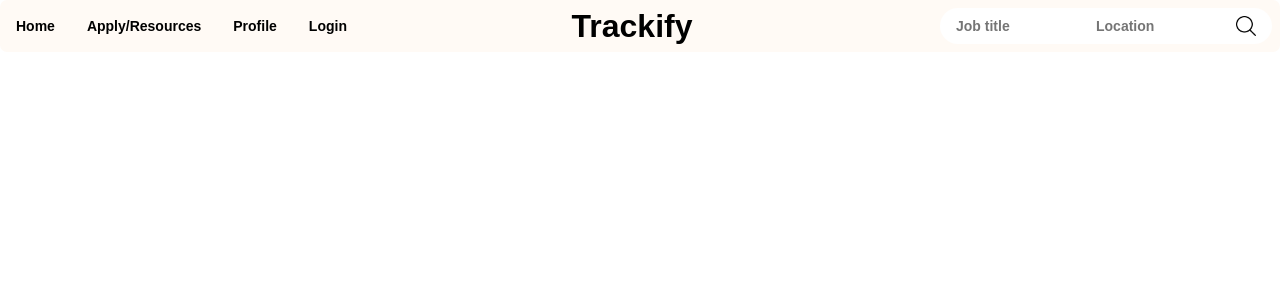
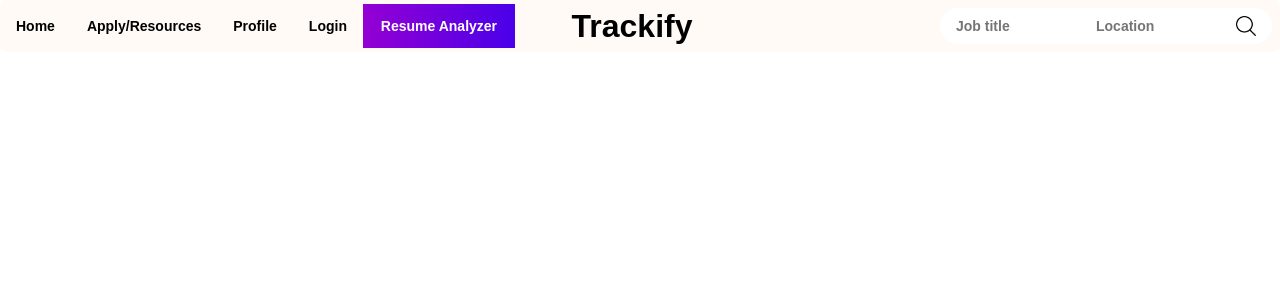
Before and after one commit to mariiaonokhina/trackify, a React (Vite) app: page / in a window 1280 px wide. Shown: the top 300 px of the page. Built offline with nearby package versions, Linux system fonts and the light colour scheme; no server answers.

Commit message:
Added resume analyzer btn to navbar and styled it

```diff
--- a/src/components/Navbar.tsx
+++ b/src/components/Navbar.tsx
@@ -37,6 +37,11 @@ function Navbar() {
           <li>
             <Link to="/login">Login</Link>
           </li>
+		  <li>
+            <Link className="analyzer-btn"
+			to="/resume-analyzer"
+			style={{ width: '120px' }}>Resume Analyzer</Link>
+          </li>
         </ul>
       </div>
 
--- a/src/styles/Navbar.css
+++ b/src/styles/Navbar.css
@@ -39,6 +39,19 @@
 .nav-button a:hover {
 	background-color: #e6e1dc;
 }
+
+.analyzer-btn {
+	background: linear-gradient(to right, darkviolet, blue);
+	background-size: 200% 100%;
+	background-position: 0% 50%;
+	color: white !important;
+	transition: background-position 0.5s ease-in-out;
+}
+
+.analyzer-btn:hover {
+	background-position: 100% 50%;
+}
+
 .title-logo a {
 	color: #000000;
 	font-size: 32px;
@@ -94,7 +107,7 @@
 	padding: 10px 16px;
   }
 
-  @media (max-width: 900px) {
+  @media (max-width: 1150px) {
 	.navbar {
 	  flex-wrap: wrap;
 	  gap: 10px;
```
